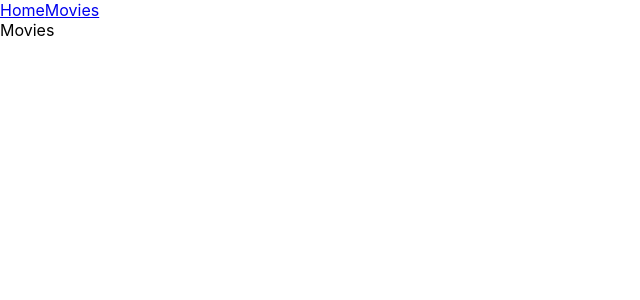
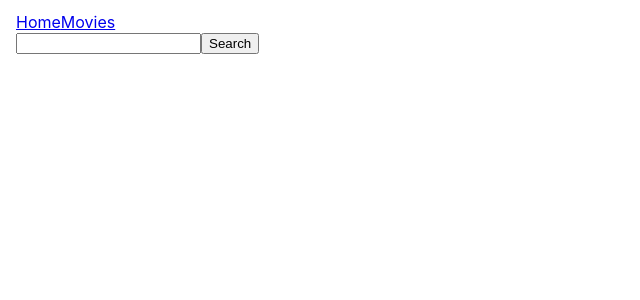
Before and after one commit to Nataly-Moskalenko/goit-react-hw-05-movies, a React (Create React App) app: page /goit-react-hw-05-movies/movies in a window 1280 px wide. Shown: the top 300 px of the page, without its empty margins (0-640 px from the left). Built offline with nearby package versions, Linux system fonts and the light colour scheme.

Commit message:
adds Movies page and searching movie with query

```diff
--- a/src/components/App.jsx
+++ b/src/components/App.jsx
@@ -3,30 +3,23 @@ import Layout from './Layout';
 import Home from 'pages/Home';
 import Movies from 'pages/Movies';
 import MovieDetails from 'pages/MovieDetails';
-import Cast from 'pages/Cast';
-import Reviews from 'pages/Reviews';
-// import apiService from 'services/apiService';
+import Cast from './Cast';
+import Reviews from './Reviews';
+import NotFound from './NotFound';
+import css from './App.module.css';
 
 export const App = () => {
   return (
-    <div
-    // style={{
-    //   height: '100vh',
-    //   display: 'flex',
-    //   justifyContent: 'center',
-    //   alignItems: 'center',
-    //   fontSize: 40,
-    //   color: '#010101',
-    // }}
-    >
+    <div className={css.app}>
       <Routes>
         <Route path="/" element={<Layout />}>
           <Route index element={<Home />} />
           <Route path="movies" element={<Movies />} />
           <Route path="movies/:movieId" element={<MovieDetails />}>
-            <Route path="cast" element={<Cast />}/>
-            <Route path="reviews" element={<Reviews />}/>
+            <Route path="cast" element={<Cast />} />
+            <Route path="reviews" element={<Reviews />} />
           </Route>
+          <Route path="*" element={<NotFound />} />
         </Route>
       </Routes>
     </div>
--- /dev/null
+++ b/src/components/App.module.css
@@ -0,0 +1,3 @@
+.app {
+  padding: 12px 16px;
+}
--- a/src/pages/Cast.jsx
+++ b/src/components/Cast.jsx
@@ -11,7 +11,7 @@ export default function Cast() {
       try {
         const data = await apiService(`/movie/${movieId}/credits`);
         setActors(data.cast);
-        console.log(data.cast);
+        // console.log(data.cast);
       } catch (error) {
         console.log(error);
       }
@@ -27,6 +27,8 @@ export default function Cast() {
           <img
             src={`https://image.tmdb.org/t/p/w92/${actor.profile_path}`}
             alt={actor.name}
+            width='92'
+            height='138'
           />
           <p>{actor.name}</p>
           <p>Character: {actor.character}</p>
--- /dev/null
+++ b/src/components/NotFound.jsx
@@ -0,0 +1,3 @@
+export default function NotFound() {
+
+}
--- a/src/pages/Reviews.jsx
+++ b/src/components/Reviews.jsx
@@ -11,7 +11,7 @@ export default function Reviews() {
       try {
         const data = await apiService(`/movie/${movieId}/reviews`);
         setReviews(data.results);
-        console.log(data.results);
+        // console.log(data.results);
       } catch (error) {
         console.log(error);
       }
@@ -21,6 +21,8 @@ export default function Reviews() {
   }, [movieId]);
 
   return (
+    <div>
+      {reviews.length > 0 && (
         <ul>
           {reviews.map(review => (
             <li key={review.id}>
@@ -29,5 +31,8 @@ export default function Reviews() {
             </li>
           ))}
         </ul>
+      )}
+      {reviews.length === 0 && <p>We don`t have any reviews for this movie.</p>}
+    </div>
   );
 }
--- a/src/index.js
+++ b/src/index.js
@@ -7,7 +7,6 @@ import './index.css';
 ReactDOM.createRoot(document.getElementById('root')).render(
   <React.StrictMode>
     <BrowserRouter basename="/goit-react-hw-05-movies">
-    {/* <BrowserRouter> */}
       <App />
     </BrowserRouter>
   </React.StrictMode>
--- a/src/pages/MovieDetails.jsx
+++ b/src/pages/MovieDetails.jsx
@@ -31,12 +31,15 @@ export default function MovieDetails() {
       <p>Go back</p>
       <div className={css.movie}>
         <img
+          className={css.movie__img}
           src={`https://image.tmdb.org/t/p/w185/${movie.poster_path}`}
           alt={movie.title}
+          width="185"
+          height="278"
         />
         {/* <img src={poster} alt={movie.title} /> */}
-        <div>
-          <h1>{movie.title}</h1>
+        <div className={css.movie__description}>
+          <h1 className={css.movie__title}>{movie.title}</h1>
           <p>Release date: {movie.release_date}</p>
           <p>User average: {movie.vote_average}</p>
           <h2>Overview</h2>
--- a/src/pages/MovieDetails.module.css
+++ b/src/pages/MovieDetails.module.css
@@ -1,7 +1,17 @@
 .movie {
   display: flex;
+  gap: 20px;
+  /* padding: 16px; */
+}
+
+.movie__img {
+  align-self: center;
+}
+
+/* .movie__title {
+
 }
 
 .movie__description {
-
-}
+font-size: 16px;
+} */
--- a/src/pages/Movies.jsx
+++ b/src/pages/Movies.jsx
@@ -1,3 +1,56 @@
+import { useEffect, useState } from 'react';
+import { Link, useSearchParams } from 'react-router-dom';
+import apiService from 'services/apiService';
+
 export default function Movies() {
-  return <div>Movies</div>;
+  const [movies, setMovies] = useState([]);
+  const [searchParams, setSearchParams] = useSearchParams();
+  const query = searchParams.get('query') ?? '';
+
+  useEffect(() => {
+    if (query === '') {
+      return;
+    }
+    async function fetchMovies() {
+      try {
+        const data = await apiService('/search/movie', `&query=${query}`);
+        setMovies(data.results);
+        // console.log(data.results[1]);
+      } catch (error) {
+        console.log(error);
+      }
+    }
+
+    fetchMovies();
+  }, [query]);
+
+  const handleSubmit = e => {
+    e.preventDefault();
+    const form = e.currentTarget;
+    setSearchParams({ query: form.elements.query.value });
+    // form.reset();
+  };
+
+  return (
+    <div>
+      <form onSubmit={handleSubmit}>
+        <input type="text" name="query" />
+        <button type="submit">Search</button>
+      </form>
+      {/* <input
+        type="text"
+        value={query}
+        onChange={e => setSearchParams({ query: e.target.value })}
+      /> */}
+      {query !== '' && (
+        <ul>
+          {movies.map(movie => (
+            <li key={movie.id}>
+              <Link to={`${movie.id}`}>{movie.title}</Link>
+            </li>
+          ))}
+        </ul>
+      )}
+    </div>
+  );
 }
--- a/src/services/apiService.js
+++ b/src/services/apiService.js
@@ -3,7 +3,10 @@ import axios from 'axios';
 const KEY_API = 'e1e6b0abeb0232c01b22621de6af9734';
 const BASE_URL = 'https://api.themoviedb.org/3';
 
-export default async function apiService(query) {
-  const response = await axios.get(`${BASE_URL}${query}?api_key=${KEY_API}`);
+export default async function apiService(pathname, search) {
+  const response = await axios.get(`${BASE_URL}${pathname}?api_key=${KEY_API}&${search}`);
   return response.data;
 }
+
+
+// https://api.themoviedb.org/3/search/movie?api_key=e1e6b0abeb0232c01b22621de6af9734&query=batman
```
Lines whose indentation alone changed are shown as unchanged.
